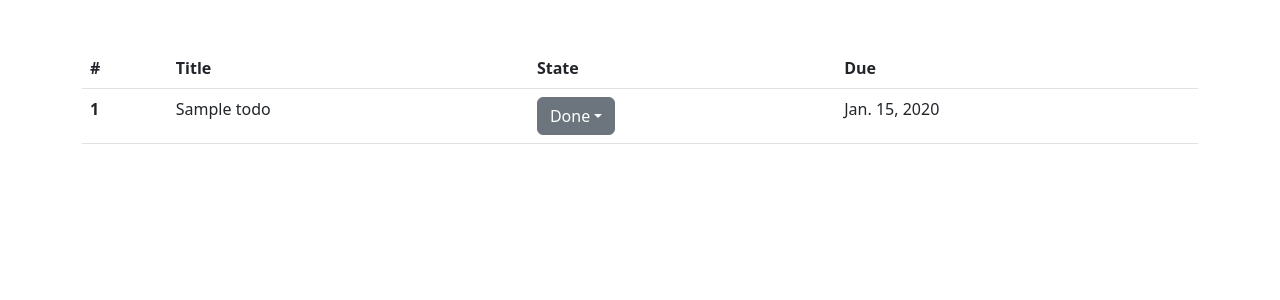
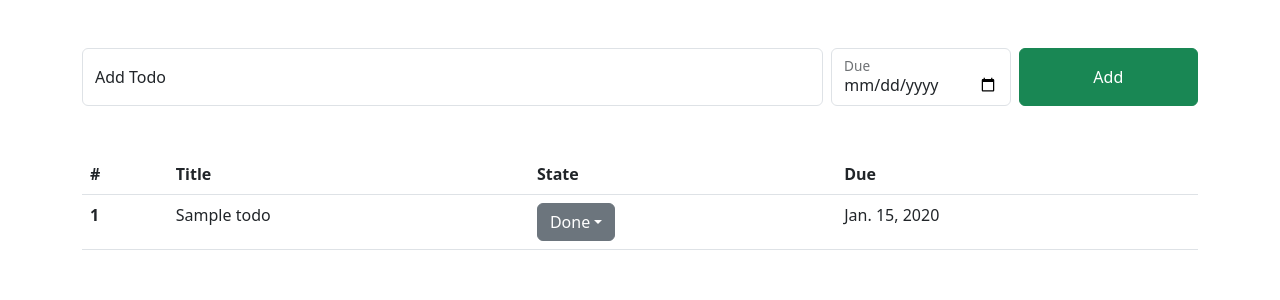
Before and after one commit to thisisjab/django_htmx, a Django app: page /todo/list/ in a window 1280 px wide. Shown: the part 56-356 px from the top of the page. Run offline with Django 4.2, Linux system fonts and the light colour scheme; a user stored in the database is signed in; tables that the repository leaves empty hold one stand-in row (values such as "Sample post"); some libraries are stand-ins or nearby versions.

Commit message:
feat(todos): create add-todo feature in todo list

```diff
--- a/project/templates/todos/list.html
+++ b/project/templates/todos/list.html
@@ -5,44 +5,30 @@
 {% block body %}
   <div class="container">
     <div class="row my-5">
-      <div class="col-12">
-        <table class="table w-100">
-          <thead>
-            <tr>
-              <th scope="col">#</th>
-              <th scope="col">Title</th>
-              <th scope="col">State</th>
-              <th scope="col">Due</th>
-            </tr>
-          </thead>
-          <tbody>
-            {% for todo in user_todos %}
-              <tr>
-                <th scope="row">{{ forloop.counter }}</th>
-                <td>{{ todo.title }}</td>
-                <td>
-                  <div class="dropdown">
-                    <button class="btn btn-secondary dropdown-toggle" type="button" data-bs-toggle="dropdown" aria-expanded="false">{{ todo.get_state_display }}</button>
-                    <ul class="dropdown-menu">
-                      {% for available_state in todo.State.choices %}
-                      <li>
-                        <a class="dropdown-item" href="#">{{available_state.1}}</a>
-                      </li>
-                      {% endfor %}
-                    </ul>
-                  </div>
-                </td>
-                <td>
-                  {% if todo.due %}
-                    {{ todo.due }}
-                  {% else %}
-                    No due
-                  {% endif %}
-                </td>
-              </tr>
-            {% endfor %}
-          </tbody>
-        </table>
+      <div class="col-12 mb-5">
+        <form action="post"  hx-post="{% url 'todo:add' %}" hx-target="#todoList">
+          {% csrf_token %}
+          <div class="row g-2">
+            <div class="col-lg-8">
+              <div class="form-floating">
+                <input name="todo_title" type="text" class="form-control" id="todoTitle" placeholder="Bake cake for Jane's birthday" value="" />
+                <label for="todoTitle">Add Todo</label>
+              </div>
+            </div>
+            <div class="col-lg-2">
+              <div class="form-floating">
+                <input name="todo_due" type="date" class="form-control" id="todoDue" />
+                <label for="todoDue">Due</label>
+              </div>
+            </div>
+            <div class="col-lg-2">
+              <input type="submit" class="btn btn-success w-100 h-100" value="Add" />
+            </div>
+          </div>
+        </form>
+      </div>
+      <div class="col-12" id="todoList">
+        {% include "todos/partial/list.html" with user_todos=user_todos %}
       </div>
     </div>
   </div>
--- /dev/null
+++ b/project/templates/todos/partial/list.html
@@ -0,0 +1,37 @@
+<table class="table w-100">
+    <thead>
+      <tr>
+        <th scope="col">#</th>
+        <th scope="col">Title</th>
+        <th scope="col">State</th>
+        <th scope="col">Due</th>
+      </tr>
+    </thead>
+    <tbody>
+      {% for todo in user_todos %}
+        <tr>
+          <th scope="row">{{ forloop.counter }}</th>
+          <td>{{ todo.title }}</td>
+          <td>
+            <div class="dropdown">
+              <button class="btn btn-secondary dropdown-toggle" type="button" data-bs-toggle="dropdown" aria-expanded="false">{{ todo.get_state_display }}</button>
+              <ul class="dropdown-menu">
+                {% for available_state in todo.State.choices %}
+                  <li>
+                    <a class="dropdown-item" href="#">{{ available_state.1 }}</a>
+                  </li>
+                {% endfor %}
+              </ul>
+            </div>
+          </td>
+          <td>
+            {% if todo.due %}
+              {{ todo.due }}
+            {% else %}
+              No due
+            {% endif %}
+          </td>
+        </tr>
+      {% endfor %}
+    </tbody>
+  </table>
--- a/project/todos/urls.py
+++ b/project/todos/urls.py
@@ -1,8 +1,14 @@
-from django.urls import path
+from django.urls import include, path
 
-from project.todos import views
+from project.todos import htmx_views, views
 
 app_name = "todo"
+
+htmx_urlpatterns = [
+    path("add/", htmx_views.add_todo, name="add"),
+]
+
 urlpatterns = [
     path("list/", views.TodoListView.as_view(), name="list"),
+    path("", include(htmx_urlpatterns)),
 ]
```
Also changed, not shown: project/todos/htmx_views.py (added, +26 -0 lines).
